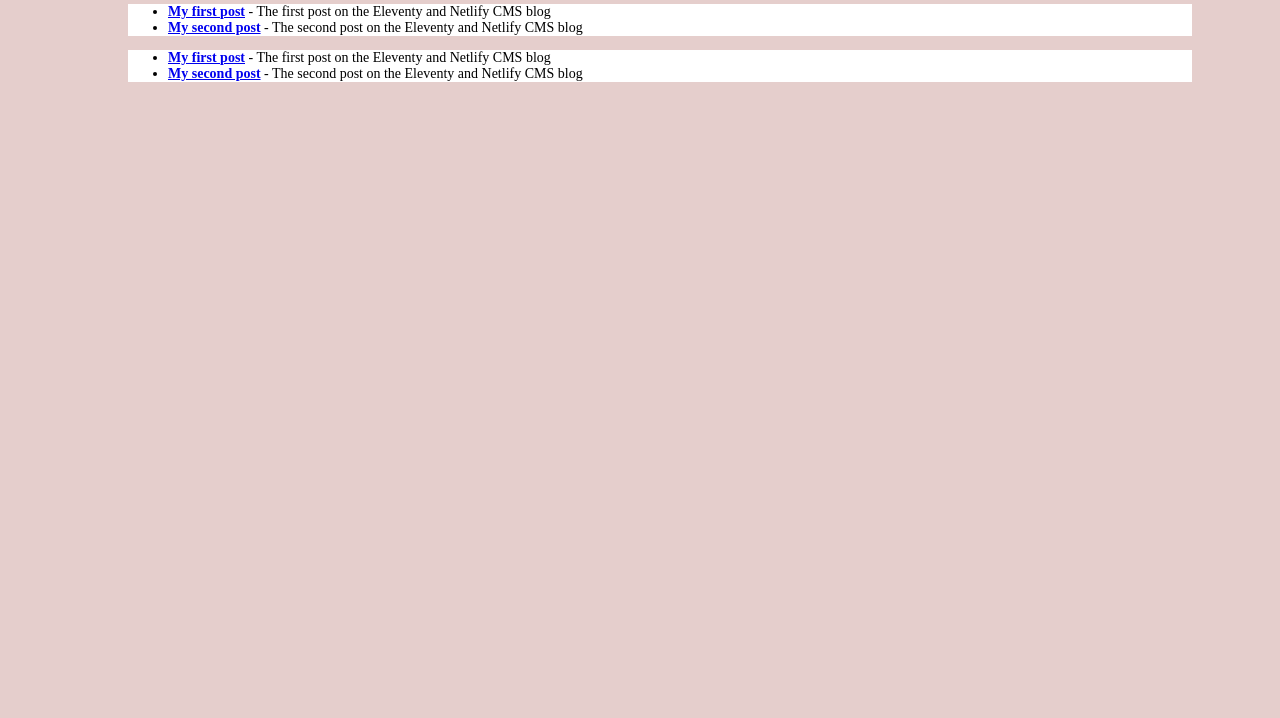
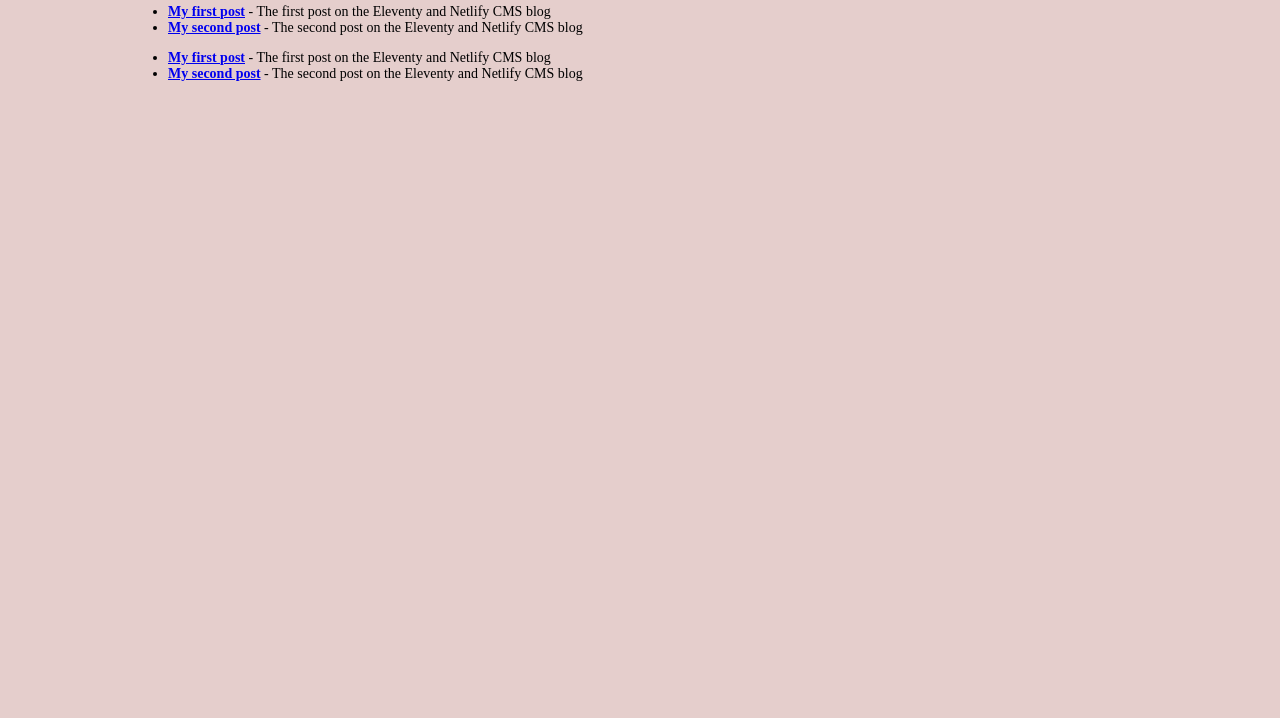
Before and after one commit to malcsi/netlify-eleventy-test, an Eleventy site: page posts.njk in a window 1280 px wide. Shown: the part 82-800 px from the top of the page. Built offline with nearby package versions, Linux system fonts and the light colour scheme; Eleventy itself is replaced by a stand-in of ours; files that its build step writes are made by us from their sources.

Commit message:
one commit

```diff
--- a/_includes/layouts/base.njk
+++ b/_includes/layouts/base.njk
@@ -8,7 +8,7 @@
            margin: 0 auto;
            font-size: 14px;
          }
-         ul {
+         article {
            border:2 px solid;
            background-color: #ffffff;
            width: 100%;
@@ -28,7 +28,7 @@
          </h1>
 
       {{ content|safe}}
-
+        <article>
          <ul>
             {% for article in news.articles %}
             <li>
@@ -37,6 +37,7 @@
             </li>
             {% endfor %}
          </ul>
+         </article>
       </main>
       <footer>
           {{ content|safe}}
```
